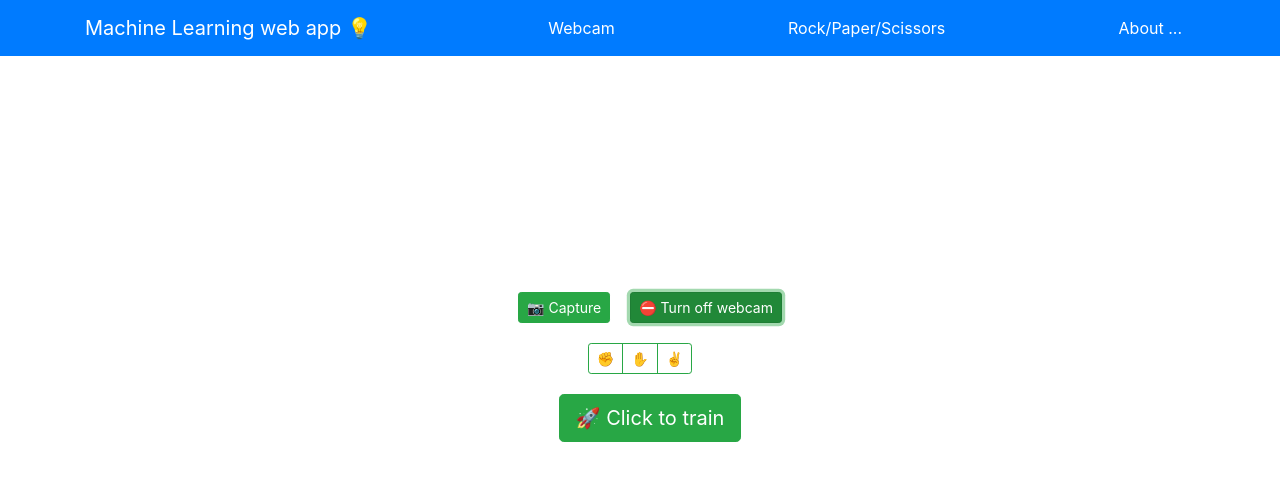
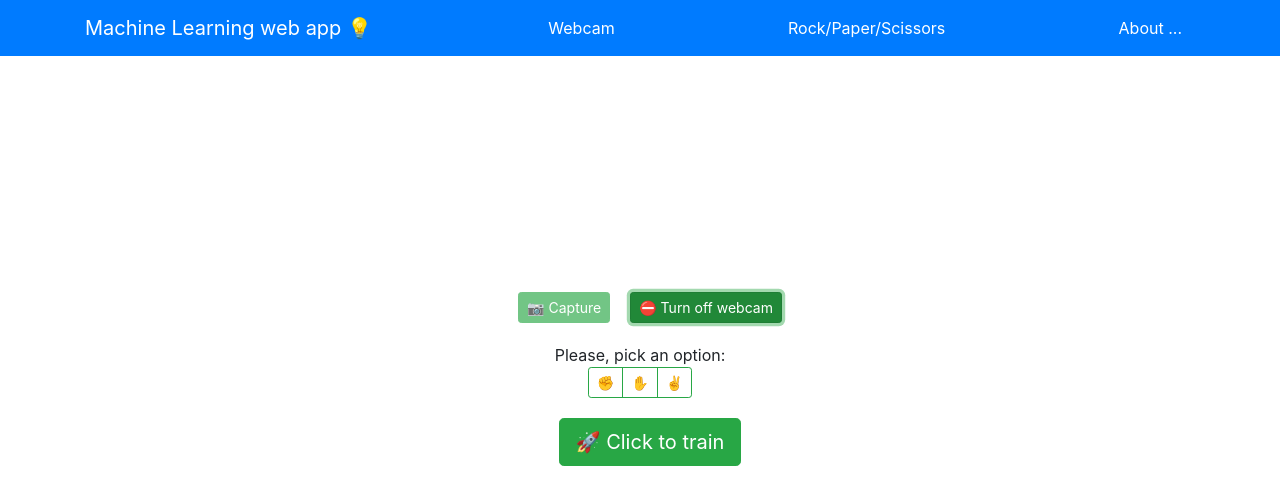
Before and after one commit to lmiguelgato/machine-learning-web-app, a React (Create React App) app in the folder static/: page /rock-paper-scissors in a window 1280 px wide. Both pictures are taken after a click on the button "🎥 Turn on webcam". Shown: the top 504 px of the page. Built offline with nearby package versions, Linux system fonts and the light colour scheme; no server answers.

Commit message:
Disable capture button and ask the user to pick an option if she has not

```diff
--- a/static/src/components/MLCamera/camera.js
+++ b/static/src/components/MLCamera/camera.js
@@ -10,7 +10,7 @@ const Camera = (props) => {
 
   const takePicture = React.useCallback(
     async () => {
-      if (props.select !== undefined && props.select >= 0) { // TODO: else, ask user to pick and option
+      if (props.select !== undefined && props.select >= 0) {
         const imageSrc = webcamRef.current.getScreenshot()
 
         const apiResponse = await axios.post(
@@ -47,7 +47,8 @@ const Camera = (props) => {
                 variant="success"
                 size="sm"
                 onClick={takePicture}
-                className="Button">
+                className="Button"
+                disabled={props.select < 0}>
                 📷 Capture
               </Button>
             </>
--- a/static/src/components/RadioButton/options.js
+++ b/static/src/components/RadioButton/options.js
@@ -6,6 +6,12 @@ const Options = (props) => {
   const handleChange = (val) => props.setOption(val)
 
   return (
+    <>
+      { props.option > 0
+        ? 'Take a picture when you are ready!'
+        : 'Please, pick an option:'
+      }
+      <br/>
       <ToggleButtonGroup name="options" value={props.option} type="radio" onChange={handleChange}>
         {Object.keys(props.optionDescription).map((key) => {
           return (
@@ -20,6 +26,7 @@ const Options = (props) => {
           )
         })}
       </ToggleButtonGroup>
+    </>
   )
 }
 
```
Lines whose indentation alone changed are shown as unchanged.
